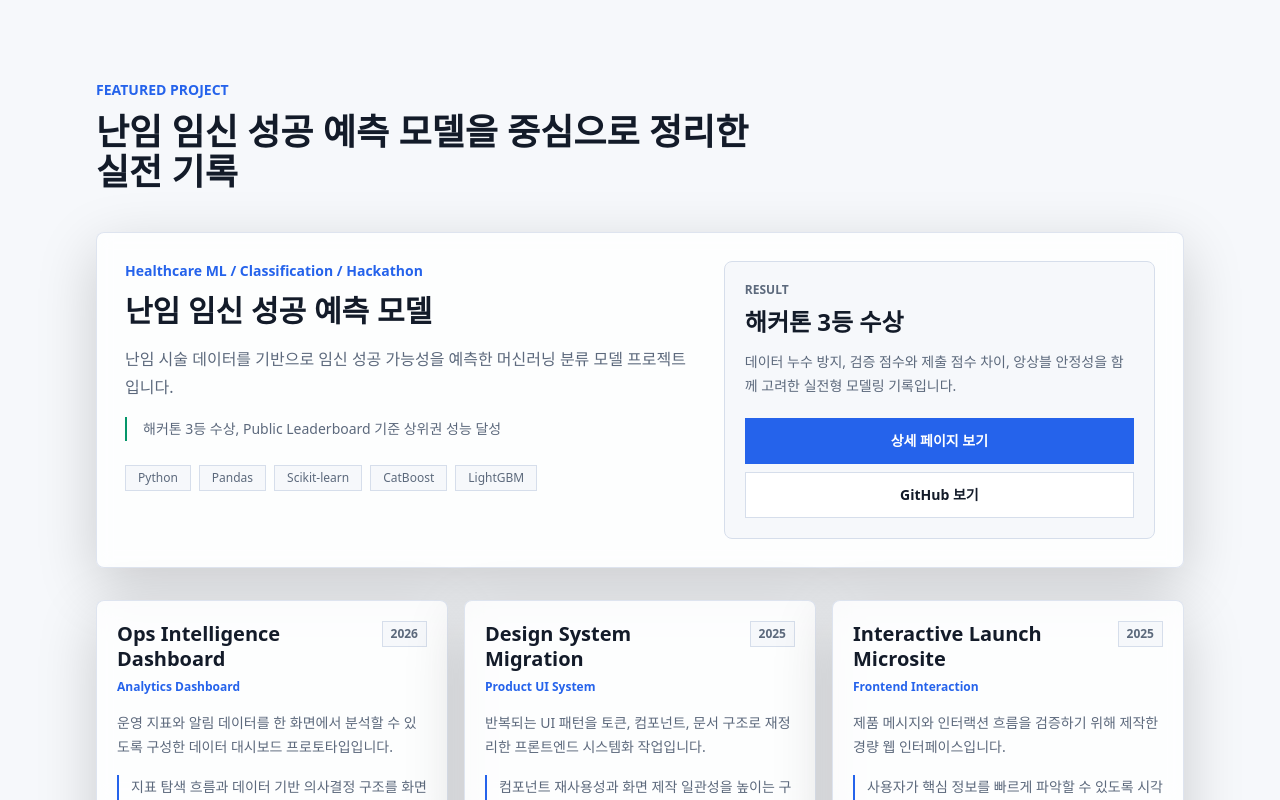
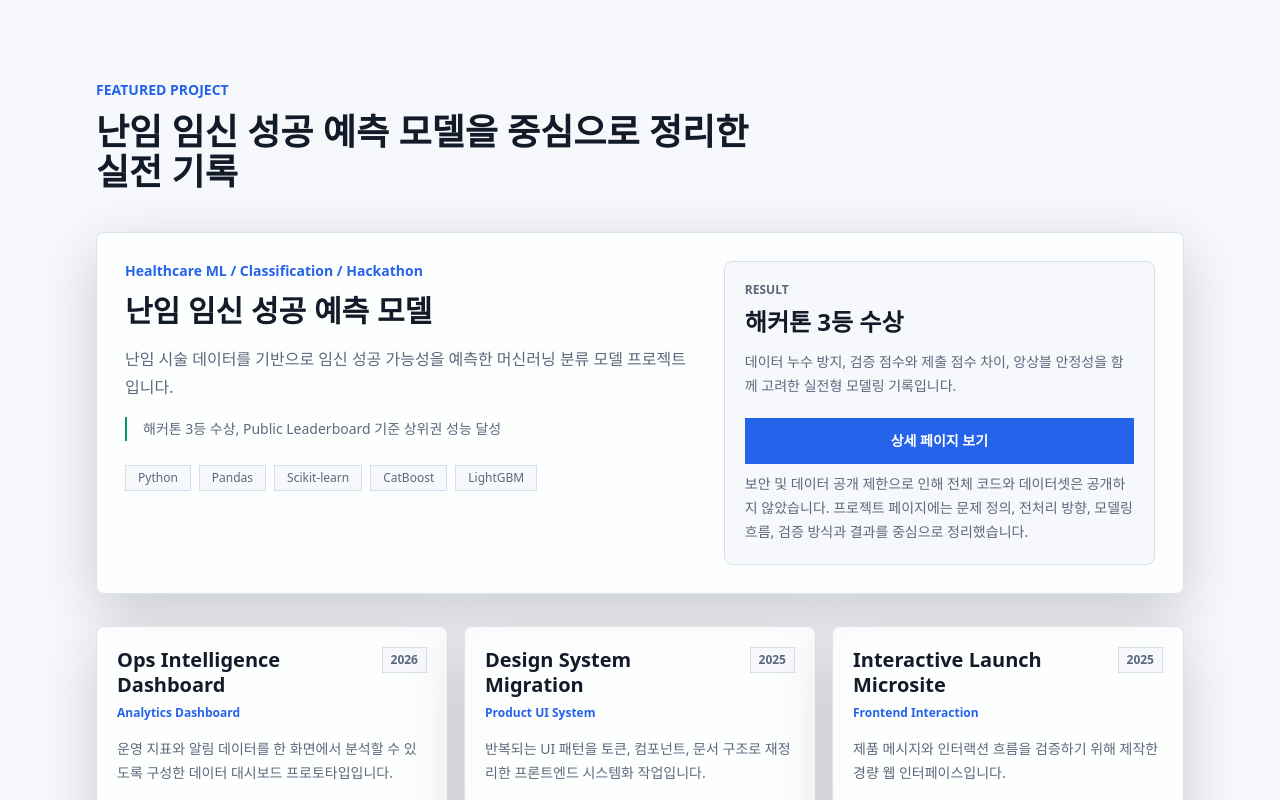
Before and after one commit to KimPooh/portfolio-site, a Next.js app: page / in a window 1280 px wide. Shown: the part 2000-2800 px from the top of the page. Built offline with nearby package versions, Linux system fonts and the light colour scheme.

Commit message:
Remove GitHub links from portfolio

```diff
--- a/app/projects/infertility-pregnancy-prediction/page.tsx
+++ b/app/projects/infertility-pregnancy-prediction/page.tsx
@@ -57,17 +57,13 @@ export default function InfertilityPredictionProjectPage() {
 
           <aside className="glass-panel rounded-lg p-5">
             <p className="text-sm font-semibold uppercase tracking-normal text-accent">
-              Repository
+              프로젝트 공개 범위
             </p>
             <p className="mt-3 text-sm leading-6 text-muted">
-              실제 GitHub 저장소 링크는 프로젝트 데이터의 GitHub URL 값만 바꾸면 됩니다.
+              보안 및 데이터 공개 제한으로 인해 전체 코드와 데이터셋은 공개하지 않았습니다.
+              프로젝트 페이지에는 문제 정의, 전처리 방향, 모델링 흐름, 검증 방식과 결과를 중심으로
+              정리했습니다.
             </p>
-            <a
-              href={featuredProject.githubUrl}
-              className="mt-5 inline-flex w-full justify-center border border-accent bg-accent px-4 py-3 text-sm font-semibold text-white transition hover:bg-accent/90"
-            >
-              GitHub 보기
-            </a>
           </aside>
         </div>
       </section>
--- a/components/Hero.tsx
+++ b/components/Hero.tsx
@@ -57,7 +57,7 @@ export function Hero({ content, featuredProject, profile }: HeroProps) {
             {content.primaryCtaLabel}
           </Link>
           <a
-            href={featuredProject.githubUrl}
+            href="#featured-project"
             className="border border-border bg-surface px-5 py-3 text-sm font-semibold text-foreground transition hover:border-accent hover:text-accent"
           >
             {content.secondaryCtaLabel}
--- a/components/Projects.tsx
+++ b/components/Projects.tsx
@@ -70,12 +70,9 @@ export function Projects({ content, featuredProject, projects }: ProjectsProps)
               >
                 상세 페이지 보기
               </Link>
-              <a
-                href={featuredProject.githubUrl}
-                className="border border-border bg-surface px-4 py-3 text-center text-sm font-semibold text-foreground transition hover:border-accent hover:text-accent"
-              >
-                GitHub 보기
-              </a>
+              <p className="text-sm leading-6 text-muted">
+                보안 및 데이터 공개 제한으로 인해 전체 코드와 데이터셋은 공개하지 않았습니다. 프로젝트 페이지에는 문제 정의, 전처리 방향, 모델링 흐름, 검증 방식과 결과를 중심으로 정리했습니다.
+              </p>
             </div>
           </div>
         </motion.article>
@@ -106,12 +103,9 @@ export function Projects({ content, featuredProject, projects }: ProjectsProps)
                   </span>
                 ))}
               </div>
-              <a
-                href={project.githubUrl}
-                className="mt-5 text-sm font-semibold text-accent underline-offset-4 hover:underline"
-              >
-                GitHub 보기
-              </a>
+              <p className="mt-5 text-sm font-medium text-muted">
+                프로젝트 요약 중심으로 정리했습니다.
+              </p>
             </motion.article>
           ))}
         </div>
--- a/data/labs.ts
+++ b/data/labs.ts
@@ -20,6 +20,6 @@ export const labIdeas: LabIdea[] = [
     status: "Backlog",
     description:
       "모델링 실험 과정을 코드, 지표, 의사결정 기록으로 재현 가능하게 정리하는 방식을 개선하고 있습니다.",
-    stack: ["GitHub", "Experiment Notes", "Reproducibility"]
+    stack: ["Experiment Notes", "Reproducibility", "Model Reports"]
   }
 ];
--- a/data/projects.ts
+++ b/data/projects.ts
@@ -10,7 +10,6 @@ export const projects: Project[] = [
       "난임 시술 데이터를 기반으로 임신 성공 가능성을 예측한 머신러닝 분류 모델 프로젝트입니다.",
     outcome: "해커톤 3등 수상, Public Leaderboard 기준 상위권 성능 달성",
     tags: ["Python", "Pandas", "Scikit-learn", "CatBoost", "LightGBM"],
-    githubUrl: "https://github.com/your-username/infertility-pregnancy-prediction",
     detailHref: "/projects/infertility-pregnancy-prediction",
     featured: true,
     summaryCards: [
@@ -43,7 +42,7 @@ export const projects: Project[] = [
         items: [
           "Python, Pandas, NumPy",
           "Scikit-learn, CatBoost, LightGBM",
-          "Matplotlib, Google Colab, GitHub"
+          "Matplotlib, Google Colab"
         ]
       },
       {
@@ -81,7 +80,7 @@ export const projects: Project[] = [
         "LightGBM",
         "Matplotlib",
         "Google Colab",
-        "GitHub"
+        "Google Colab"
       ],
       modelingFlow: [
         "EDA",
@@ -107,8 +106,7 @@ export const projects: Project[] = [
     description:
       "운영 지표와 알림 데이터를 한 화면에서 분석할 수 있도록 구성한 데이터 대시보드 프로토타입입니다.",
     outcome: "지표 탐색 흐름과 데이터 기반 의사결정 구조를 화면 단위로 설계했습니다.",
-    tags: ["Next.js", "TypeScript", "Tailwind CSS", "Analytics"],
-    githubUrl: "https://github.com/your-username/ops-intelligence-dashboard"
+    tags: ["Next.js", "TypeScript", "Tailwind CSS", "Analytics"]
   },
   {
     slug: "design-system-migration",
@@ -118,8 +116,7 @@ export const projects: Project[] = [
     description:
       "반복되는 UI 패턴을 토큰, 컴포넌트, 문서 구조로 재정리한 프론트엔드 시스템화 작업입니다.",
     outcome: "컴포넌트 재사용성과 화면 제작 일관성을 높이는 구조를 정리했습니다.",
-    tags: ["React", "Design Tokens", "Storybook", "Accessibility"],
-    githubUrl: "https://github.com/your-username/design-system-migration"
+    tags: ["React", "Design Tokens", "Storybook", "Accessibility"]
   },
   {
     slug: "interactive-launch-microsite",
@@ -129,8 +126,7 @@ export const projects: Project[] = [
     description:
       "제품 메시지와 인터랙션 흐름을 검증하기 위해 제작한 경량 웹 인터페이스입니다.",
     outcome: "사용자가 핵심 정보를 빠르게 파악할 수 있도록 시각 흐름과 모션을 정리했습니다.",
-    tags: ["Framer Motion", "Canvas", "Content Strategy"],
-    githubUrl: "https://github.com/your-username/interactive-launch-microsite"
+    tags: ["Framer Motion", "Canvas", "Content Strategy"]
   }
 ];
 
--- a/data/site.ts
+++ b/data/site.ts
@@ -16,16 +16,8 @@ export const profile: Profile = {
   ],
   socials: [
     {
-      label: "GitHub",
-      href: "https://github.com/"
-    },
-    {
       label: "Email",
       href: "mailto:jihyun@example.com"
-    },
-    {
-      label: "Project Code",
-      href: "https://github.com/your-username/infertility-pregnancy-prediction"
     }
   ]
 };
@@ -40,7 +32,7 @@ export const siteContent: SiteContent = {
   ],
   hero: {
     primaryCtaLabel: "대표 프로젝트 보기",
-    secondaryCtaLabel: "GitHub 보기"
+    secondaryCtaLabel: "모델링 흐름 보기"
   },
   about: {
     eyebrow: "About",
@@ -60,8 +52,8 @@ export const siteContent: SiteContent = {
   },
   contact: {
     eyebrow: "Links",
-    title: "코드와 포트폴리오를 확인할 수 있는 링크",
+    title: "포트폴리오 연락 링크",
     description:
-      "GitHub 저장소와 이메일 링크를 통해 프로젝트 코드와 포트폴리오 정보를 확인할 수 있습니다."
+      "프로젝트 설명과 모델링 과정은 포트폴리오 페이지에 정리되어 있으며, 연락이 필요할 경우 이메일을 사용할 수 있습니다."
   }
 };
--- a/data/skills.ts
+++ b/data/skills.ts
@@ -19,6 +19,6 @@ export const skillGroups: SkillGroup[] = [
   {
     title: "Portfolio Engineering",
     description: "분석 결과와 프로젝트 과정을 웹 포트폴리오로 명확하게 전달합니다.",
-    skills: ["Next.js", "TypeScript", "Tailwind CSS", "GitHub", "Responsive UI"]
+    skills: ["Next.js", "TypeScript", "Tailwind CSS", "Responsive UI", "Documentation"]
   }
 ];
--- a/types/portfolio.ts
+++ b/types/portfolio.ts
@@ -57,7 +57,6 @@ export type Project = {
   description: string;
   outcome: string;
   tags: string[];
-  githubUrl: string;
   detailHref?: string;
   featured?: boolean;
   summaryCards?: ProjectSummaryCard[];
```
Also changed, not shown: lib/projectLinks.ts (added, +18 -0 lines), 1 other file (tests, documents, lock files or other folders).
